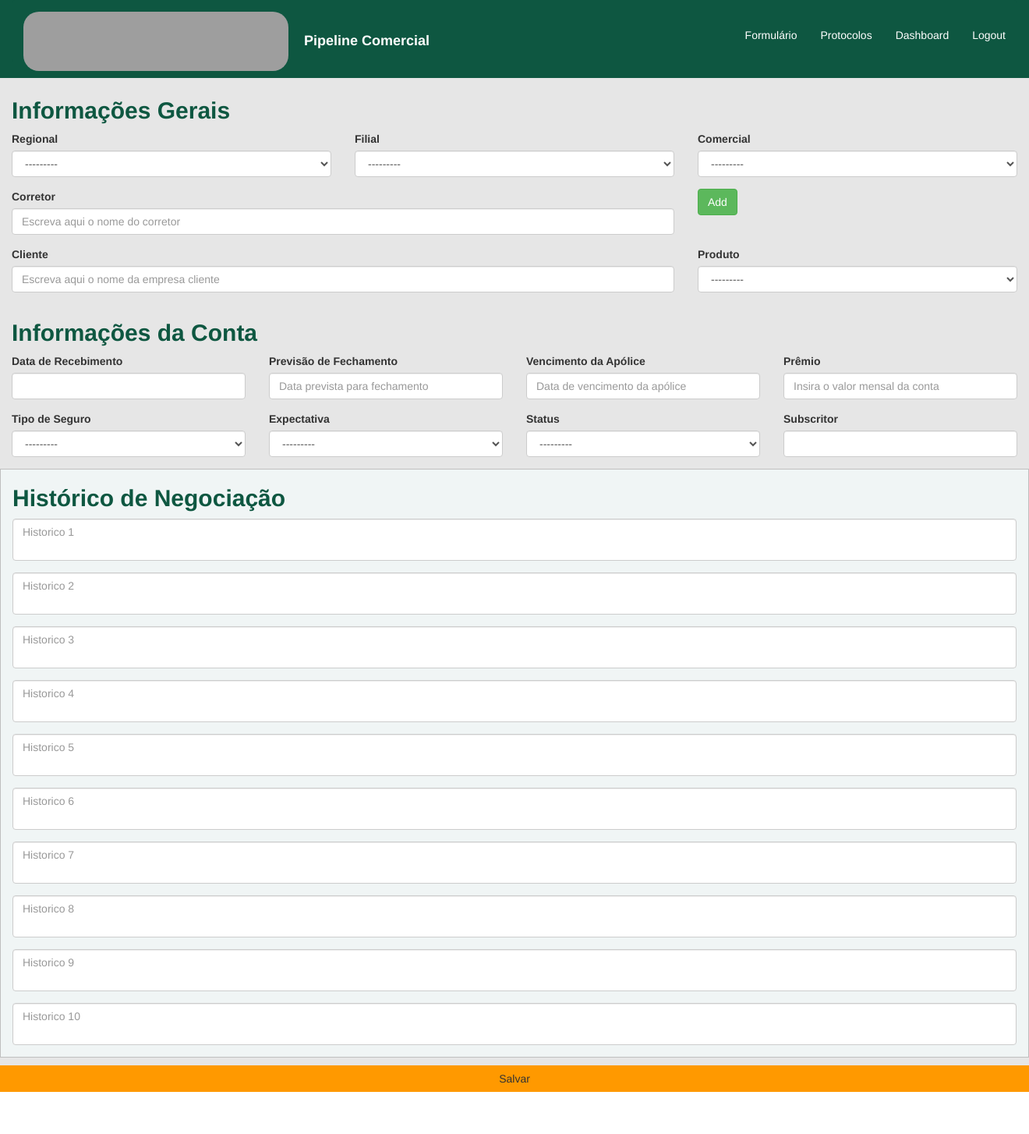
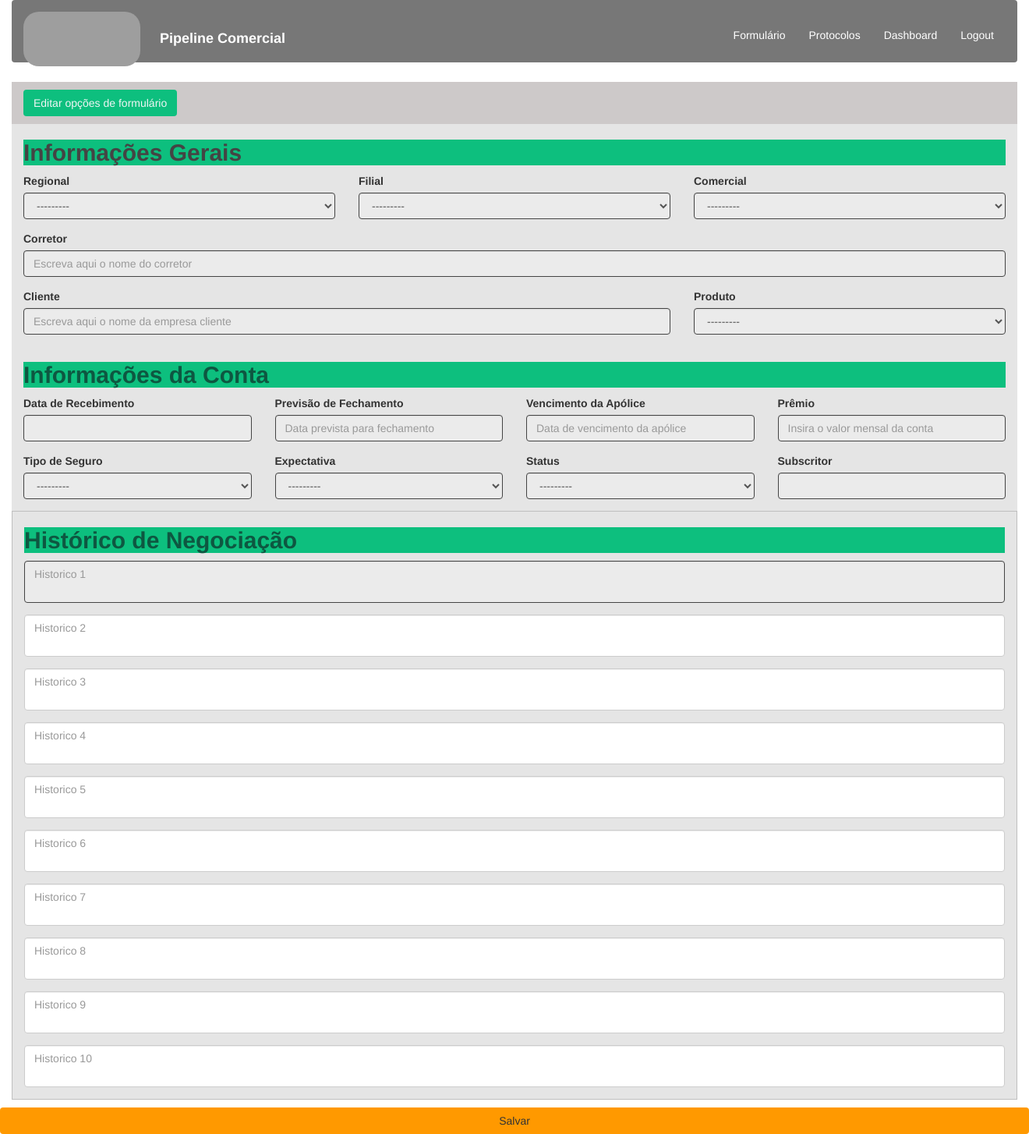
Before and after one commit to nicolasmelo1/berkley, a Django app: page /home/ in a window 1320 px wide; the page is wider, and only the part inside the window is pictured. Shown: that part at 78% size. Before the commit the page ends 1400 px from the top of that part, so only its background shows below. Run offline with Django 3.2, Linux system fonts and the light colour scheme; data comes from the database, SQL or seed files in the repository; some libraries are stand-ins or nearby versions; grey boxes are pictures that could not be loaded.

Commit message:
Definição de logo e inicio da transformação do layout

```diff
--- a/home/forms.py
+++ b/home/forms.py
@@ -7,19 +7,22 @@ class PipelineComercial(forms.ModelForm):
     regional = forms.ModelChoiceField(queryset=Regional.objects.all(), widget=forms.Select(
         attrs={
             'class': 'form-control',
-            'id': 'regional'
+            'id': 'regional',
+            'style': 'background-color: #ebebeb; border:1px solid #444444'
         }
     ))
     filial = forms.ModelChoiceField(queryset=Filial.objects.all(), widget=forms.Select(
         attrs={
             'class': 'form-control',
-            'id': 'filial'
+            'id': 'filial',
+            'style': 'background-color: #ebebeb; border:1px solid #444444'
         }
     ))
     comercial = forms.ModelChoiceField(queryset=Comercial.objects.all(), widget=forms.Select(
         attrs={
             'class': 'form-control',
-            'id': 'comercial'
+            'id': 'comercial',
+            'style': 'background-color: #ebebeb; border:1px solid #444444'
         }
     ))
     corretor = forms.CharField(max_length=200, widget=forms.TextInput(
@@ -27,7 +30,8 @@ class PipelineComercial(forms.ModelForm):
             'class': 'form-control',
             'id': 'corretor',
             'placeholder': 'Escreva aqui o nome do corretor',
-            'type': 'text'
+            'type': 'text',
+            'style': 'background-color: #ebebeb; border:1px solid #444444'
         }
     ))
     premio = forms.CharField(max_length=200, widget=forms.TextInput(
@@ -36,14 +40,16 @@ class PipelineComercial(forms.ModelForm):
             'id': 'premio',
             'placeholder': 'Insira o valor mensal da conta',
             'type': 'number',
-            'style': '-webkit-appearance: none;-moz-appearance: textfield;'
+            'style': '-webkit-appearance: none;-moz-appearance: textfield; background-color: #ebebeb; border:1px solid #444444',
+
         }
     ))
     produto = forms.ModelChoiceField(queryset=Produto.objects.all(), widget=forms.Select(
         attrs={
             'class': 'form-control',
             'placeholder': 'Esolha o produto',
-            'id': 'produto'
+            'id': 'produto',
+            'style': 'background-color: #ebebeb; border:1px solid #444444'
         }
     ))
     cliente = forms.CharField(max_length=200, widget=forms.TextInput(
@@ -51,21 +57,24 @@ class PipelineComercial(forms.ModelForm):
             'class': 'form-control',
             'id': 'cliente',
             'placeholder': 'Escreva aqui o nome da empresa cliente',
-            'type': 'text'
+            'type': 'text',
+            'style': 'background-color: #ebebeb; border:1px solid #444444'
         }
     ))
     subscritor = forms.CharField(max_length=200, widget=forms.TextInput(
         attrs={
             'class': 'form-control',
             'id': 'subscritor',
-            'type': 'text'
+            'type': 'text',
+            'style': 'background-color: #ebebeb; border:1px solid #444444'
         }
     ))
     recebimento = forms.DateField(input_formats=['%d/%m/%Y'], widget=forms.TextInput(
         attrs={
             'class': 'form-control',
             'id': 'recebimento',
-            'type': 'text'
+            'type': 'text',
+            'style': 'background-color: #ebebeb; border:1px solid #444444'
         }
     ))
     fechamento = forms.DateField(input_formats=['%d/%m/%Y'], widget=forms.TextInput(
@@ -73,7 +82,8 @@ class PipelineComercial(forms.ModelForm):
             'class': 'form-control',
             'id': 'fechamento',
             'placeholder': 'Data prevista para fechamento',
-            'type': 'text'
+            'type': 'text',
+            'style': 'background-color: #ebebeb; border:1px solid #444444'
         }
     ))
     vencimento = forms.DateField(input_formats=['%d/%m/%Y'], widget=forms.TextInput(
@@ -81,31 +91,36 @@ class PipelineComercial(forms.ModelForm):
             'class': 'form-control',
             'id': 'vencimento',
             'placeholder': 'Data de vencimento da apólice',
-            'type': 'text'
+            'type': 'text',
+            'style': 'background-color: #ebebeb; border:1px solid #444444'
         }
     ))
     tipo_de_seguro = forms.ModelChoiceField(queryset=TipodeSeguro.objects.all(), widget=forms.Select(
         attrs={
             'class': 'form-control',
-            'id': 'tipo_de_seguro'
+            'id': 'tipo_de_seguro',
+            'style': 'background-color: #ebebeb; border:1px solid #444444'
         }
     ))
     congenere = forms.ModelChoiceField(required=False, queryset=Congenere.objects.all(), widget=forms.Select(
         attrs={
             'class': 'form-control',
-            'id': 'congenere'
+            'id': 'congenere',
+            'style': 'background-color: #ebebeb; border:1px solid #444444'
         }
     ))
     expectativa = forms.ModelChoiceField(queryset=Expectativa.objects.all(), widget=forms.Select(
         attrs={
             'class': 'form-control',
-            'id': 'expectativa'
+            'id': 'expectativa',
+            'style': 'background-color: #ebebeb; border:1px solid #444444'
         }
     ))
     status = forms.ModelChoiceField(queryset=Status.objects.all(), widget=forms.Select(
         attrs={
             'class': 'form-control',
-            'id': 'status'
+            'id': 'status',
+            'style': 'background-color: #ebebeb; border:1px solid #444444'
         }
     ))
     motivo_perda = forms.ModelChoiceField(required=False, queryset=MotivoPerda.objects.all(), widget=forms.Select(
@@ -129,7 +144,7 @@ class PipelineComercial(forms.ModelForm):
             'id': 'historico_1',
             'rows': '2',
             'placeholder': 'Historico 1',
-            'style': 'resize: none'
+            'style': 'resize: none; background-color: #ebebeb; border:1px solid #444444'
         }
     ))
     historico_2 = forms.CharField(required=False,max_length=3000, widget=forms.Textarea(
--- a/templates/dashboard/dashboard_base.html
+++ b/templates/dashboard/dashboard_base.html
@@ -23,7 +23,8 @@
                             <span class="icon-bar" style="background-color: #000000"></span>
                         </button>
                         {% load static %}
-                        <a class="navbar-brand" href="{% url 'home' %}" style="text-decoration: none"><img src="https://www.berkley.com.br/Institucional/img/logo.png" style="display: inline-block;border-radius: 20px" alt="" width="340" height="76"><strong style="color: #ffffff"><p style="display: inline-block; margin-left:20px">Pipeline Comercial</p></strong></a>
+                        <a class="navbar-brand" href="{% url 'home' %}" style="text-decoration: none"><img src="https://www.berkley.com.br/Institucional/img/logo.png" style="display: inline-block;border-radius: 20px" alt="" width="340" height="76"><strong style="color: #ffffff">
+                            <p style="display: inline-block; margin-left:20px">Pipeline Comercial</p></strong></a>
 
                         <div id="navbar" class="navbar-collapse collapse" aria-expanded="false">
                             <ul class="nav navbar-nav navbar-right" style="padding-top: 10px">
--- a/templates/home/home_base.html
+++ b/templates/home/home_base.html
@@ -14,26 +14,28 @@
         </head>
 
         <body>
-            <div class="container-fluid" style="background-color: #0e5741">
-                <nav class="navbar navbar-default" style="background-color: #0e5741;border-color: #0e5741; border-width: 0px">
+            <div class="container-fluid">
+                <nav class="navbar navbar-default" style="background-color: #777777;border-color: #777777; border-width: 0px">
                     <div class="container-fluid">
-                        <button type="button" style="border-width: 0px; padding-top: 30px; background-color: #0e5741" class="navbar-toggle collapsed" data-toggle="collapse" data-target="#navbar" aria-expanded="false" aria-controls="navbar">
+                        <button type="button" style="border-width: 0px; padding-top: 30px; background-color: #777777" class="navbar-toggle collapsed" data-toggle="collapse" data-target="#navbar" aria-expanded="false" aria-controls="navbar">
                             <span class="icon-bar" style="background-color: #000000"></span>
                             <span class="icon-bar" style="background-color: #000000"></span>
                             <span class="icon-bar" style="background-color: #000000"></span>
                         </button>
                         {% load static %}
-                        <a class="navbar-brand" href="{% url 'home' %}" style="text-decoration: none"><img src="https://www.berkley.com.br/Institucional/img/logo.png" style="display: inline-block;border-radius: 20px" alt="" width="340" height="76"><strong style="color: #ffffff"><p style="display: inline-block;  margin-left:20px">Pipeline Comercial</p></strong></a
+                        <a class="navbar-brand" href="{% url 'home' %}" style="text-decoration: none"><img src="https://i.imgur.com/najM1Bw.png" style="display: inline-block;border-radius: 20px" alt="" width=150px height=70px><strong style="color: #ffffff">
+
+                            <p style="display: inline-block;  margin-left:20px">Pipeline Comercial</p></strong></a>
                         <div id="navbar" class="navbar-collapse collapse" aria-expanded="false" style="border-width: 0px";>
                             <ul class="nav navbar-nav navbar-right" style="padding-top: 10px">
                                 <li class="active">
-                                    <a href="{% url 'home' %}" style="background-color: #0e5741"><p style="padding-top: 10px; color: #ffffff">Formulário</p></a>
+                                    <a href="{% url 'home' %}" style="background-color: #777777"><p style="padding-top: 10px; color: #ffffff">Formulário</p></a>
                                 <li class="active">
-                                    <a href="{% url 'protocolos' %}" style="background-color: #0e5741"><p style="padding-top: 10px; color: #ffffff">Protocolos</p></a>
+                                    <a href="{% url 'protocolos' %}" style="background-color: #777777"><p style="padding-top: 10px; color: #ffffff">Protocolos</p></a>
                                 <li class="active">
-                                    <a href="{% url 'dashboard' %}" style="background-color: #0e5741"><p style="padding-top: 10px; color: #ffffff">Dashboard</p></a>
+                                    <a href="{% url 'dashboard' %}" style="background-color: #777777"><p style="padding-top: 10px; color: #ffffff">Dashboard</p></a>
                                 <li class="active">
-                                    <a href="{% url 'logout' %}" style="background-color: #0e5741"><p style="padding-top: 10px; color: #ffffff">Logout</p></a>
+                                    <a href="{% url 'logout' %}" style="background-color: #777777"><p style="padding-top: 10px; color: #ffffff">Logout</p></a>
                                 </li>
                             </ul>
                         </div>
--- a/templates/home/includes/home_include_form.html
+++ b/templates/home/includes/home_include_form.html
@@ -3,10 +3,13 @@
 
 <div class="row">
     <form id="insert" method="post" action={% url 'home' %}>
-        <div class="col-sm-12" style="padding-top: 5px; padding-bottom: 10px; background-color: #e6e6e6">
+        <div class="col-sm-12" style="padding-top: 5px; padding-bottom: 10px;">
             {% csrf_token %}
-            <div class="col-sm-12" style="background-color: #e6e6e6">
-                <h2 class="display-1" style="color: #0e5741"> <strong>Informações Gerais</strong> </h2>
+            <div class="col-sm-12" style="background-color: #CDC9C9">
+                <button id="button" onclick="" class="btn" style="background-color: #0dbf7e; color: #f0f5f5; margin-top: 10px; margin-bottom: 10px">Editar opções de formulário</button>
+            </div>
+            <div class="col-sm-12" style="background-color: #e5e5e5">
+                <h2 class="display-1" style="color: #444444; background-color: #0dbf7e"><strong>Informações Gerais</strong> </h2>
                 <div class="row">
                     <div class="col-sm-4">
                         <div class="form-group">
@@ -32,16 +35,13 @@
                             </div>
                         </div>
                     </div>
-                    <div class="col-sm-8">
+                    <div class="col-sm-12">
                         <div class="form-group">
                             <label for="">Corretor</label>
                             <div>
                                 {{ form.corretor }}
                             </div>
                         </div>
-                    </div>
-                    <div class="col-sm-4">
-                        <div><button id="button" onclick="" class="btn btn-success">Add</button></div>
                     </div>
                     <div class="col-sm-8">
                         <div class="form-group">
@@ -61,8 +61,8 @@
                     </div>
                 </div>
             </div>
-            <div class="col-sm-12" style="background-color: #e6e6e6">
-                <h2 class="display-1" style="color: #0e5741"> <strong>Informações da Conta</strong> </h2>
+            <div class="col-sm-12" style="background-color: #e5e5e5">
+                <h2 class="display-1" style="color: #0e5741; background-color: #0dbf7e"> <strong>Informações da Conta</strong> </h2>
                 <div class="row">
                     <div class="col-sm-3">
                         <div class="form-group">
@@ -202,8 +202,8 @@
                     </div>
                 </div>
             </div>
-            <div class="col-sm-12" style="background-color: #f0f5f5; border: 1px solid#bfbfbf ">
-                <h2 class="display-1" style="color: #0e5741;"> <strong>Histórico de Negociação</strong> </h2>
+            <div class="col-sm-12" style="background-color: #e5e5e5; border: 1px solid#bfbfbf ">
+                <h2 class="display-1" style="color: #0e5741; background-color: #0dbf7e"> <strong>Histórico de Negociação</strong> </h2>
                     <div class="row">
                         <div class="col-sm-12">
                             <div class="form-group">
```
